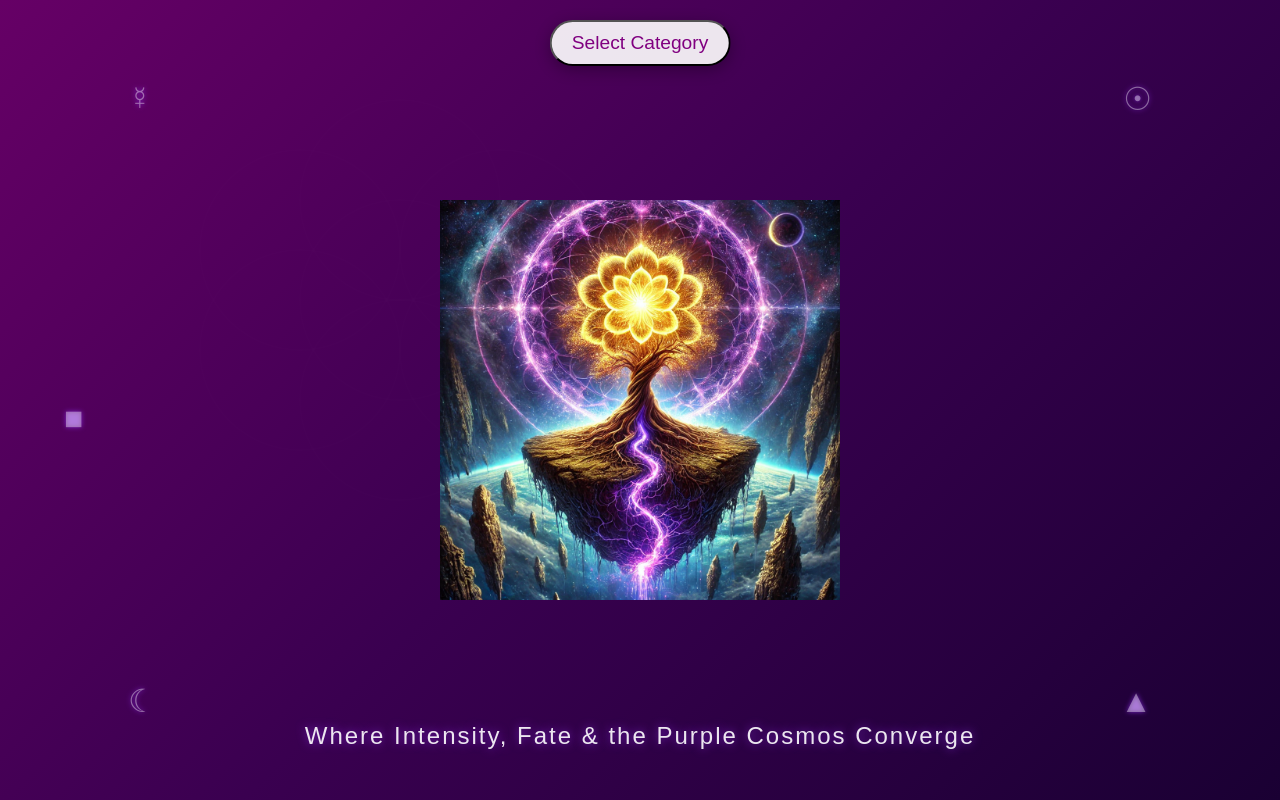
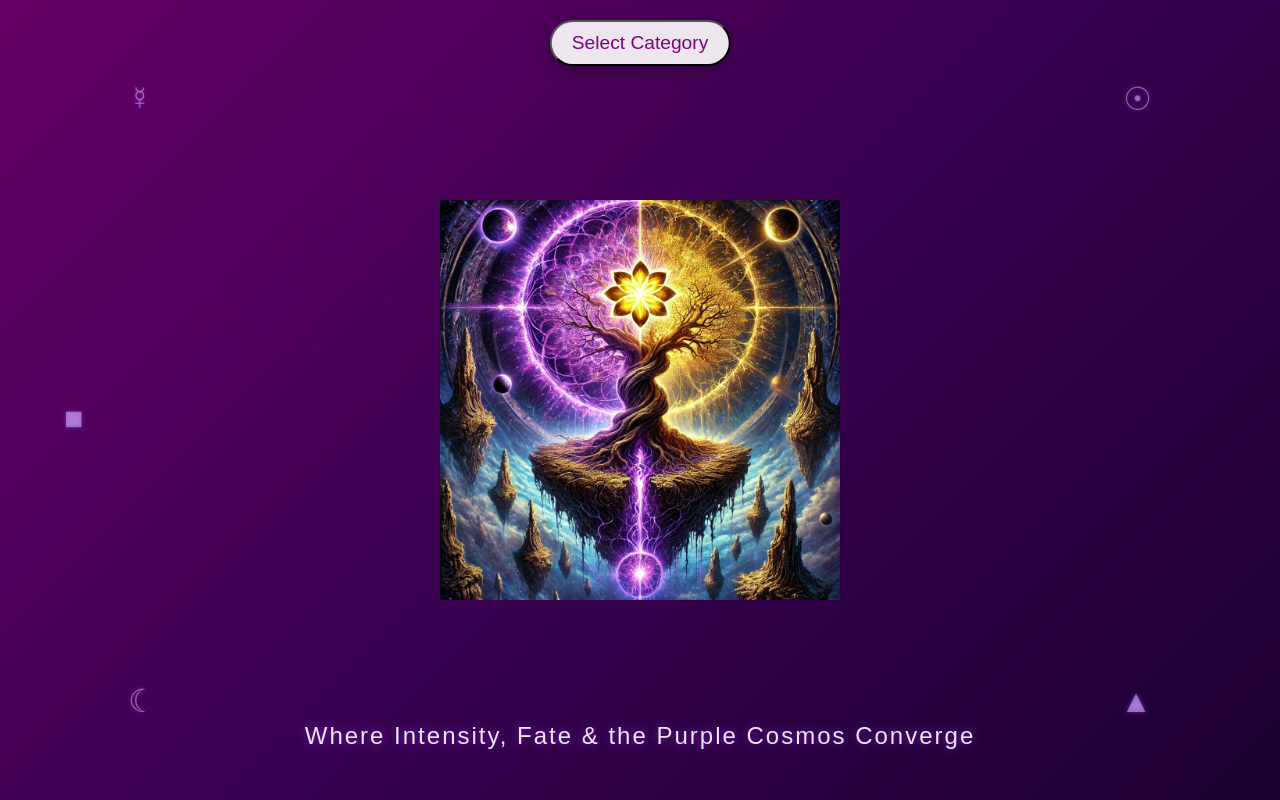
Before and after one commit to FAeN399/FAeN399.github.io, a plain HTML site: page index.html in a window 1280 px wide. Drawn offline with Linux system fonts and the light colour scheme.

Commit message:
Update index.html

```diff
--- a/index.html
+++ b/index.html
@@ -161,7 +161,7 @@
   </div>
 
   <!-- Centered Image (replacing the pulsing hexagon) -->
-  <img src="765df34e-f682-467a-a7a3-89592306d494.webp" alt="Fashadow" class="center-image">
+  <img src="Demitree.webp" alt="Fashadow" class="center-image">
 
   <!-- Tagline -->
   <div class="tagline">Where Intensity, Fate & the Purple Cosmos Converge</div>
```
